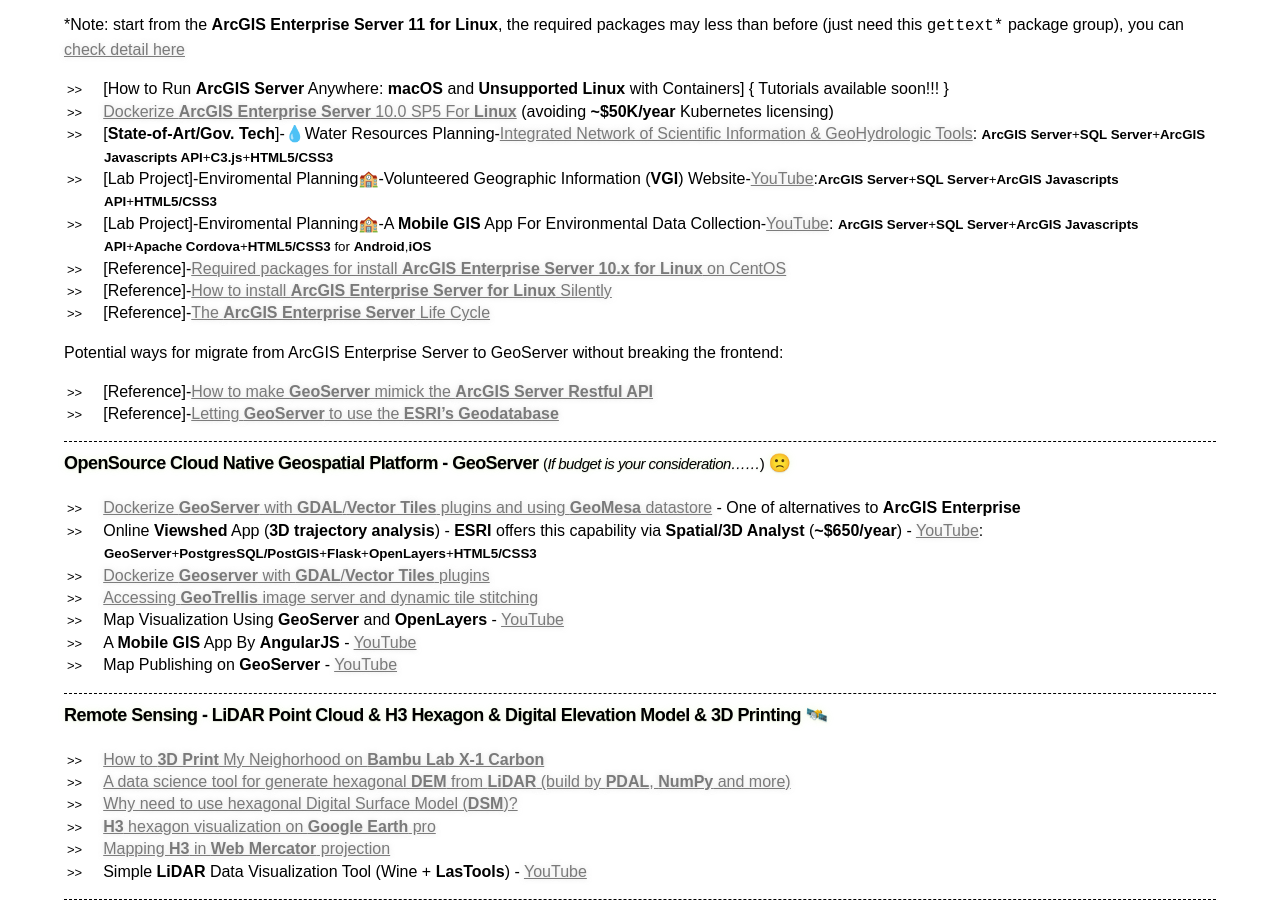
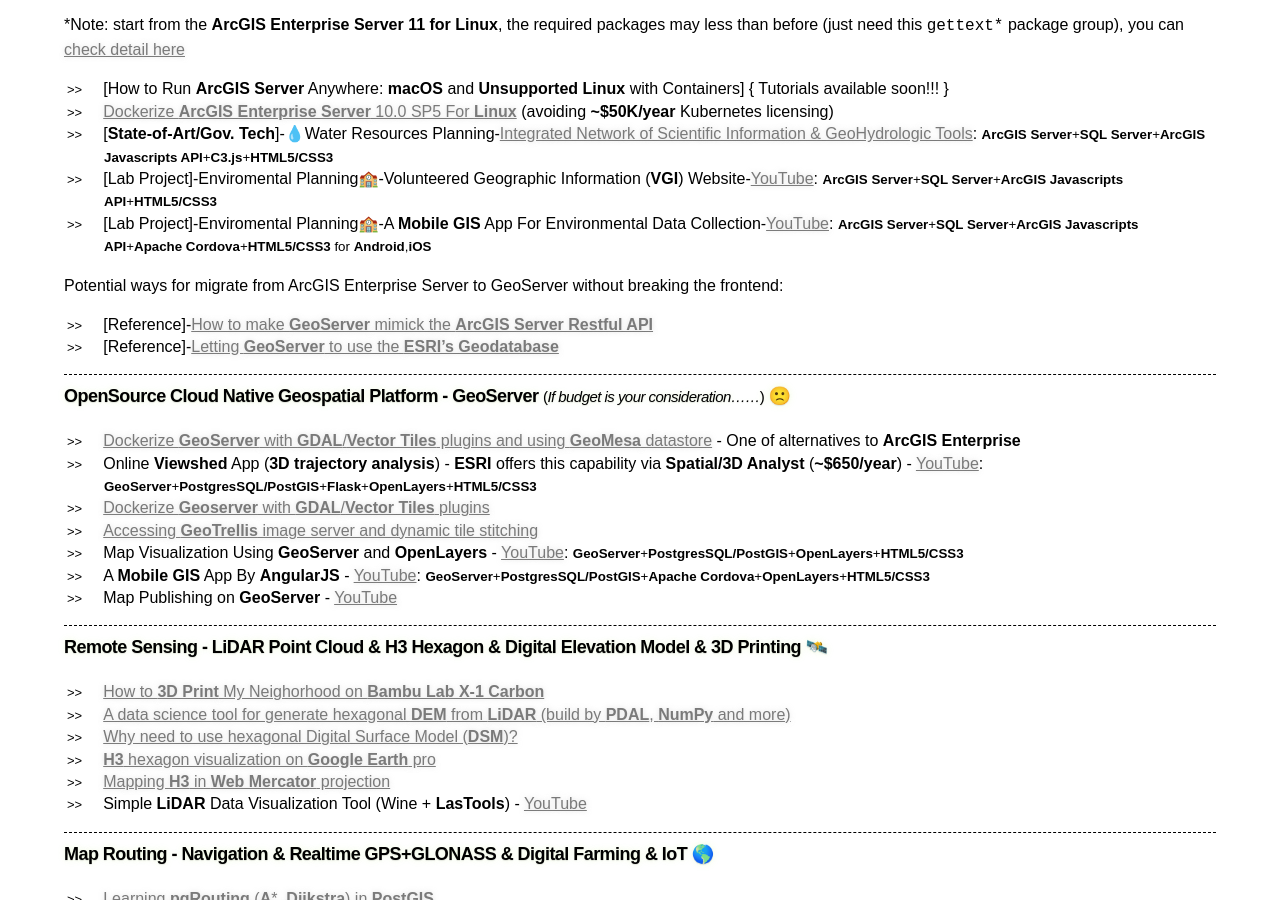
Before and after one commit to yanfuzhou/yanfuzhou.github.io, a Jekyll site: the page built from index.md, in a window 1280 px wide and 900 px high, scrolled down 566 px. Built offline with Jekyll 4.4.1, drawn with Linux system fonts in a browser that asks for light colours; our own code applies the rules of GitHub Pages for plain Markdown files.

Commit message:
fix a rendering bug

```diff
--- a/index.md
+++ b/index.md
@@ -28,11 +28,8 @@
   - [How to Run **ArcGIS Server** Anywhere: **macOS** and **Unsupported Linux** with Containers] { Tutorials available soon!!! }
   - [Dockerize **ArcGIS Enterprise Server** 10.0 SP5 For **Linux**](docs/DockerizingArcGISServerForLinux.md) (avoiding **~$50K/year** Kubernetes licensing)
   - [**State-of-Art/Gov. Tech**]-💧Water Resources Planning-[Integrated Network of Scientific Information & GeoHydrologic Tools](https://nednr.nebraska.gov/insight/): <small>**ArcGIS Server**+**SQL Server**+**ArcGIS Javascripts API**+**C3.js**+**HTML5/CSS3**</small>
-  - [Lab Project]-Enviromental Planning🏫-Volunteered Geographic Information (**VGI**) Website-[YouTube](https://www.youtube.com/watch?v=IKSWJbKdrSA):<small>**ArcGIS Server**+**SQL Server**+**ArcGIS Javascripts API**+**HTML5/CSS3**</small>
+  - [Lab Project]-Enviromental Planning🏫-Volunteered Geographic Information (**VGI**) Website-[YouTube](https://www.youtube.com/watch?v=IKSWJbKdrSA): <small>**ArcGIS Server**+**SQL Server**+**ArcGIS Javascripts API**+**HTML5/CSS3**</small>
   - [Lab Project]-Enviromental Planning🏫-A **Mobile GIS** App For Environmental Data Collection-[YouTube](https://youtube.com/shorts/Gt--0rIEpqg?si=ea1OCwAmG3g33REO): <small>**ArcGIS Server**+**SQL Server**+**ArcGIS Javascripts API**+**Apache Cordova**+**HTML5/CSS3** for **Android**,**iOS**</small>
-  - [Reference]-[Required packages for install **ArcGIS Enterprise Server 10.x for Linux** on CentOS](https://desktop.arcgis.com/en/system-requirements/10.5/os-limits-linux.htm)
-  - [Reference]-[How to install **ArcGIS Enterprise Server for Linux** Silently](https://enterprise.arcgis.com/en/server/11.4/install/linux/silently-install-arcgis-server.htm)
-  - [Reference]-[The **ArcGIS Enterprise Server** Life Cycle](https://support.esri.com/en-us/products/arcgis-enterprise/life-cycle)
 
 Potential ways for migrate from ArcGIS Enterprise Server to GeoServer without breaking the frontend:
 
@@ -47,8 +44,8 @@
   - Online **Viewshed** App (**3D trajectory analysis**) - **ESRI** offers this capability via **Spatial/3D Analyst** (**~$650/year**) - [YouTube](https://www.youtube.com/watch?v=OkvwTfUE9yc): <small>**GeoServer**+**PostgresSQL/PostGIS**+**Flask**+**OpenLayers**+**HTML5/CSS3**</small>
   - [Dockerize **Geoserver** with **GDAL**/**Vector Tiles** plugins](docs/GeoServer.md)
   - [Accessing **GeoTrellis** image server and dynamic tile stitching](docs/Geotrellis.md)
-  - Map Visualization Using **GeoServer** and **OpenLayers** - [YouTube](https://www.youtube.com/watch?v=bAyy-3kzrWs)
-  - A **Mobile GIS** App By **AngularJS** - [YouTube](https://www.youtube.com/watch?v=FDTTBfp-4wE)
+  - Map Visualization Using **GeoServer** and **OpenLayers** - [YouTube](https://www.youtube.com/watch?v=bAyy-3kzrWs): <small>**GeoServer**+**PostgresSQL/PostGIS**+**OpenLayers**+**HTML5/CSS3**</small>
+  - A **Mobile GIS** App By **AngularJS** - [YouTube](https://www.youtube.com/watch?v=FDTTBfp-4wE): <small>**GeoServer**+**PostgresSQL/PostGIS**+**Apache Cordova**+**OpenLayers**+**HTML5/CSS3**</small>
   - Map Publishing on **GeoServer** - [YouTube](https://www.youtube.com/watch?v=GUE5KSlLXWs)
 
 ---
```
